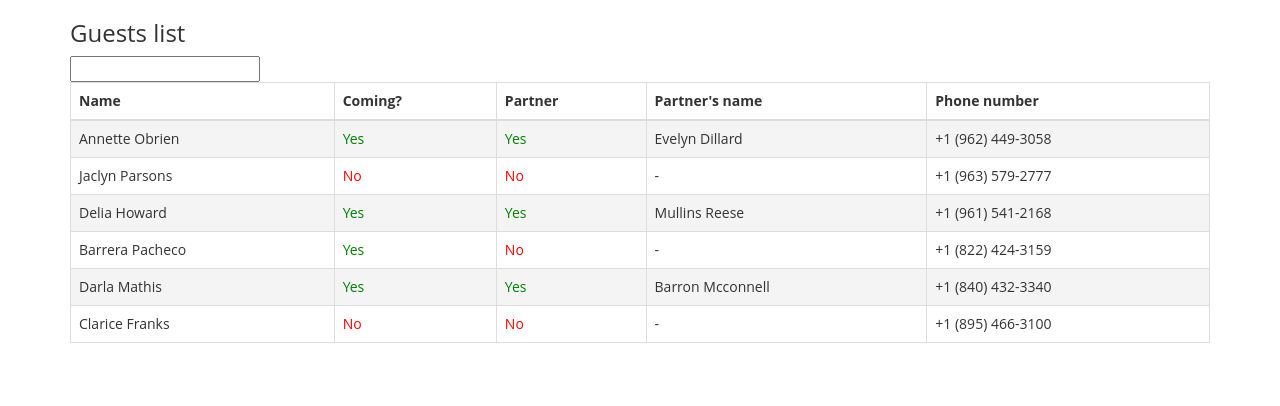
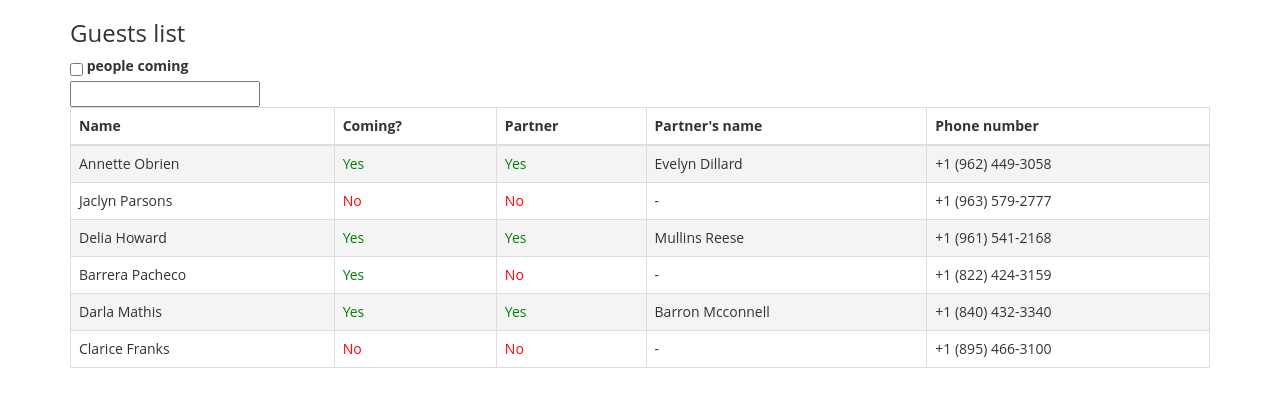
Before and after one commit to ABugajska/weddapp, an Angular app: page / in a window 1280 px wide. Shown: the top 406 px of the page. Built offline with nearby package versions, Linux system fonts and the light colour scheme.

Commit message:
another filter pipe added

```diff
--- a/src/app/app.component.html
+++ b/src/app/app.component.html
@@ -2,8 +2,13 @@
   <div class="row">
     <div class="col-md-12">
       <h3>Guests list</h3>
+      <label for="peopleComing">
+        <input id="peopleComing" type="checkbox" (click)="onChange($event)" class="btn">
+        people coming
+      </label>
+
       <search (search)="onSearch($event)"></search>
-      <people-list [people]='people | searchFilter: name'></people-list>
+      <people-list [people]='people | searchFilter: name | filterBy: isComing'></people-list>
 
 
     </div>
--- a/src/app/app.component.ts
+++ b/src/app/app.component.ts
@@ -1,4 +1,4 @@
-import { Component, OnInit } from '@angular/core';
+import { Component, OnInit, Output, EventEmitter } from '@angular/core';
 import {ListService} from './list.service';
 import {Person} from './models/person.interface';
 
@@ -12,6 +12,14 @@ import {Person} from './models/person.interface';
 export class AppComponent implements OnInit {
   people: Person[];
   name: string;
+  isComing: boolean;
+
+  @Output() filterBy = new EventEmitter();
+
+  onChange(ev) {
+    this.isComing = !this.isComing;
+
+  }
   constructor(private listService: ListService) {}
   onSearch(name: string) {
     this.name = name;
--- a/src/app/app.module.ts
+++ b/src/app/app.module.ts
@@ -2,7 +2,8 @@ import { BrowserModule } from '@angular/platform-browser';
 import { NgModule } from '@angular/core';
 import { RouterModule, Routes } from '@angular/router';
 import { HttpClientModule } from '@angular/common/http';
-import { SearchFilterPipe } from './searchFilter';
+import { SearchFilterPipe } from './pipes/searchFilter';
+import { FilterByPipe } from './pipes/filterBy';
 import { FormsModule } from '@angular/forms';
 
 import { AppComponent } from './app.component';
@@ -21,6 +22,7 @@ const routes: Routes = [
   declarations: [
     AppComponent,
     SearchFilterPipe,
+    FilterByPipe,
     PeopleComponent,
     SearchComponent
   ],
--- /dev/null
+++ b/src/app/pipes/filterBy.ts
@@ -0,0 +1,14 @@
+import { Pipe, PipeTransform } from '@angular/core';
+
+@Pipe({
+    name: 'filterBy'
+})
+
+export class FilterByPipe implements PipeTransform{
+    transform(people: any[], isComing: boolean ): any {
+        return isComing
+        ? people.filter(personIsComing => personIsComing.isComing)
+        : people
+    }
+
+}
```
Also changed, not shown: src/app/pipes/searchFilter.ts (renamed from src/app/searchFilter.ts).
